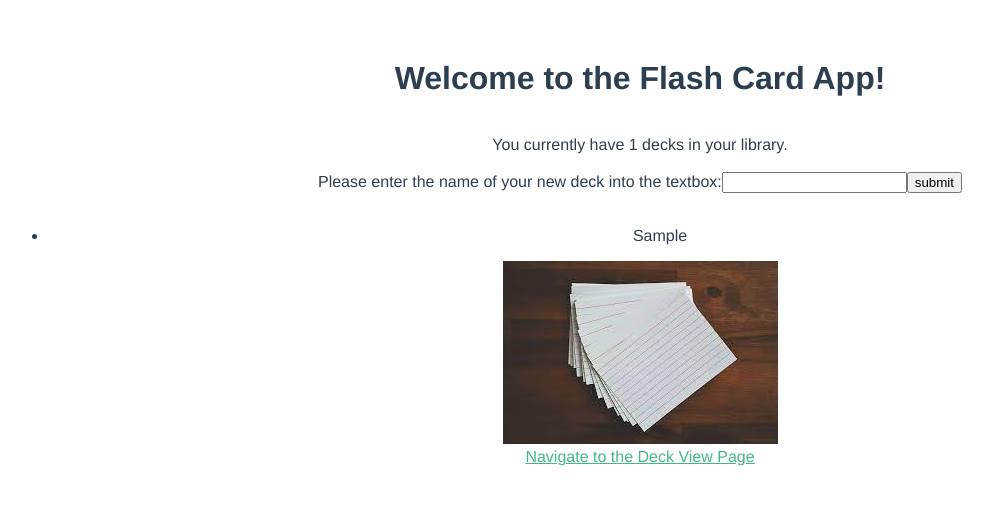
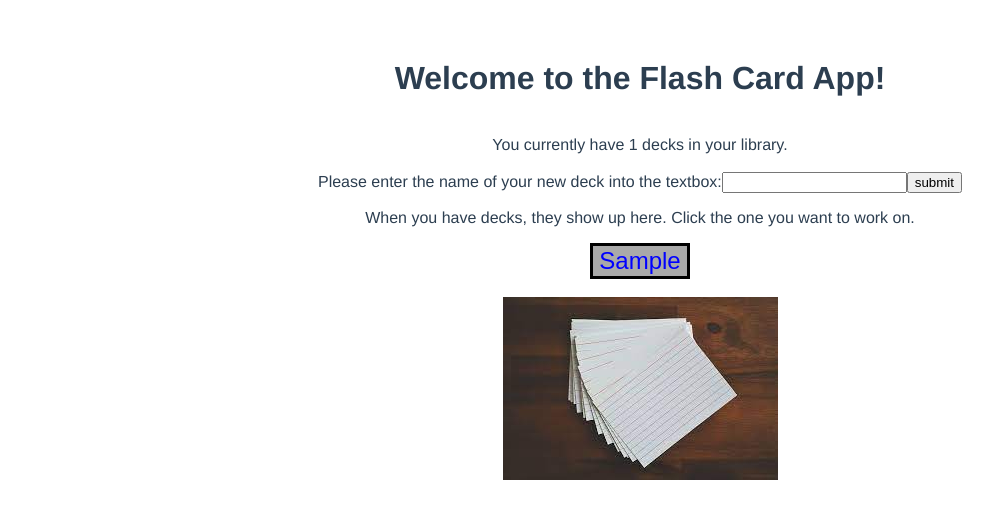
Before and after one commit to abasile1-tech/flash-card-app, a Vue app: page / in a window 1280 px wide. Both pictures are taken after typing "Sample" into the empty fields and a click on the button "submit". Shown: the top 518 px of the page, without its empty margins (0-993 px from the left). Built offline with nearby package versions, Linux system fonts and the light colour scheme.

Commit message:
added some buttons for the decks

```diff
--- a/src/components/Decks.vue
+++ b/src/components/Decks.vue
@@ -1,8 +1,9 @@
 <template>
     <div>
-        <ul>
+        <button class=deckButtons :key="deck" v-for="deck in this.deckList">{{deck}}</button>
+        <!-- <ul >
             <li :key="deck" v-for="deck in this.deckList"> {{deck}} </li>
-        </ul>
+        </ul> -->
     </div>
 </template>
 
@@ -18,6 +19,19 @@ export default {
 }
 </script>
 
-<style scoped>
+<style>
+.deckButtons {
+    color:blue;
+    background-color: darkgrey;
+    font-size: 24px;
+    border: 3px solid black;
+}
+
+.deckButtons:hover {
+    color: black;
+    background-color: blueviolet;
+    font-size: 24px;
+    border: 3px solid white;
+}
 
 </style>
--- a/src/components/Welcome.vue
+++ b/src/components/Welcome.vue
@@ -7,11 +7,13 @@
     <p class="displayInline">Please enter the name of your new deck into the textbox:</p>
     <input type="text" v-model="deckInput" @keyup.enter="submit"/>
     <button v-on:click="submit">submit</button>
-    <br> <br>
+    <br>
+    <p>When you have decks, they show up here. Click the one you want to work on.</p>
     <Decks :deckList="deckList"/>
+    <br>
     <img src="../assets/flash_cards.png" alt="Flash Cards">
     <br>
-    <a href="deck_view.html" target="_self">Navigate to the Deck View Page</a>
+    <!-- <a href="deck_view.html" target="_self">Navigate to the Deck View Page</a> -->
   </div>
 </template>
 
```
